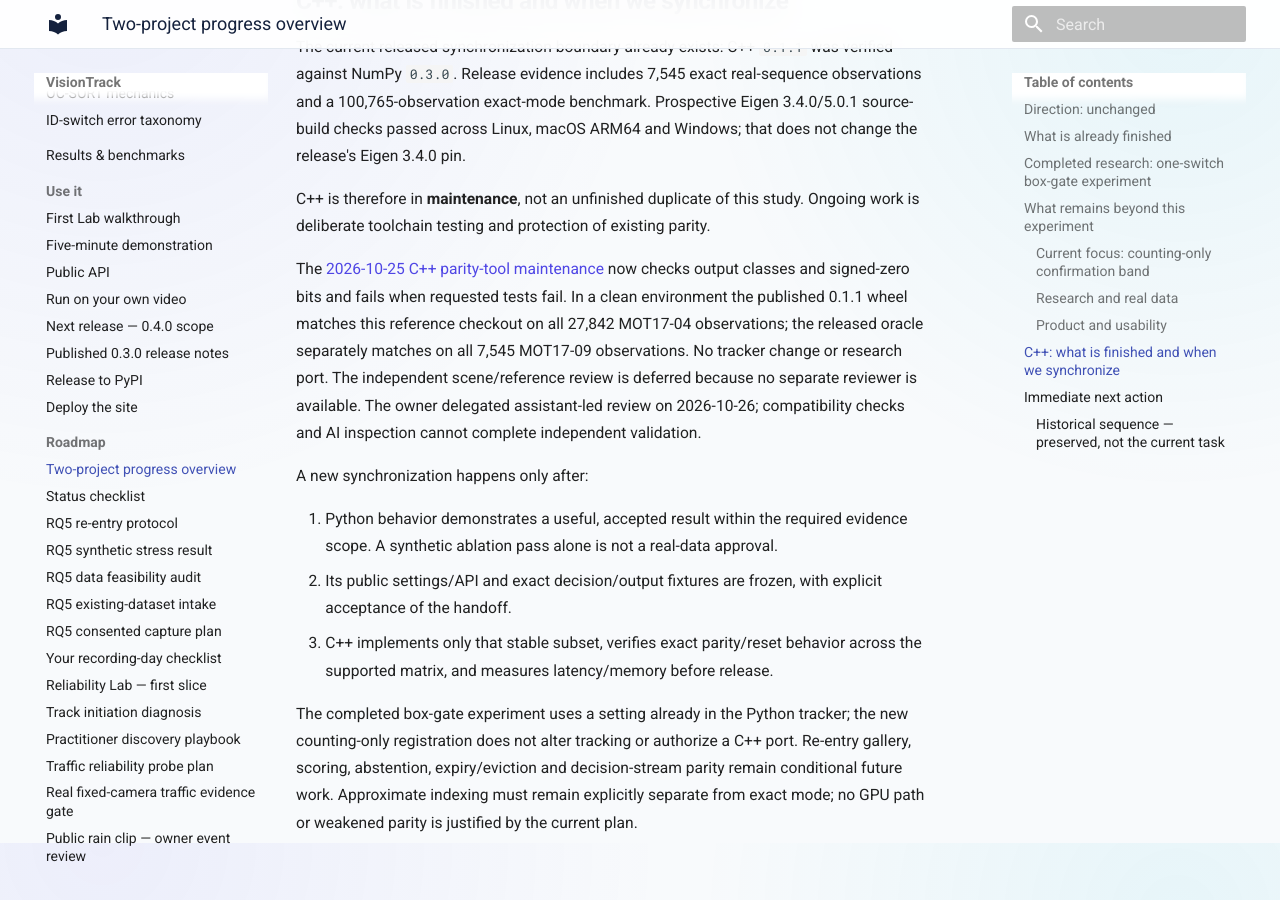
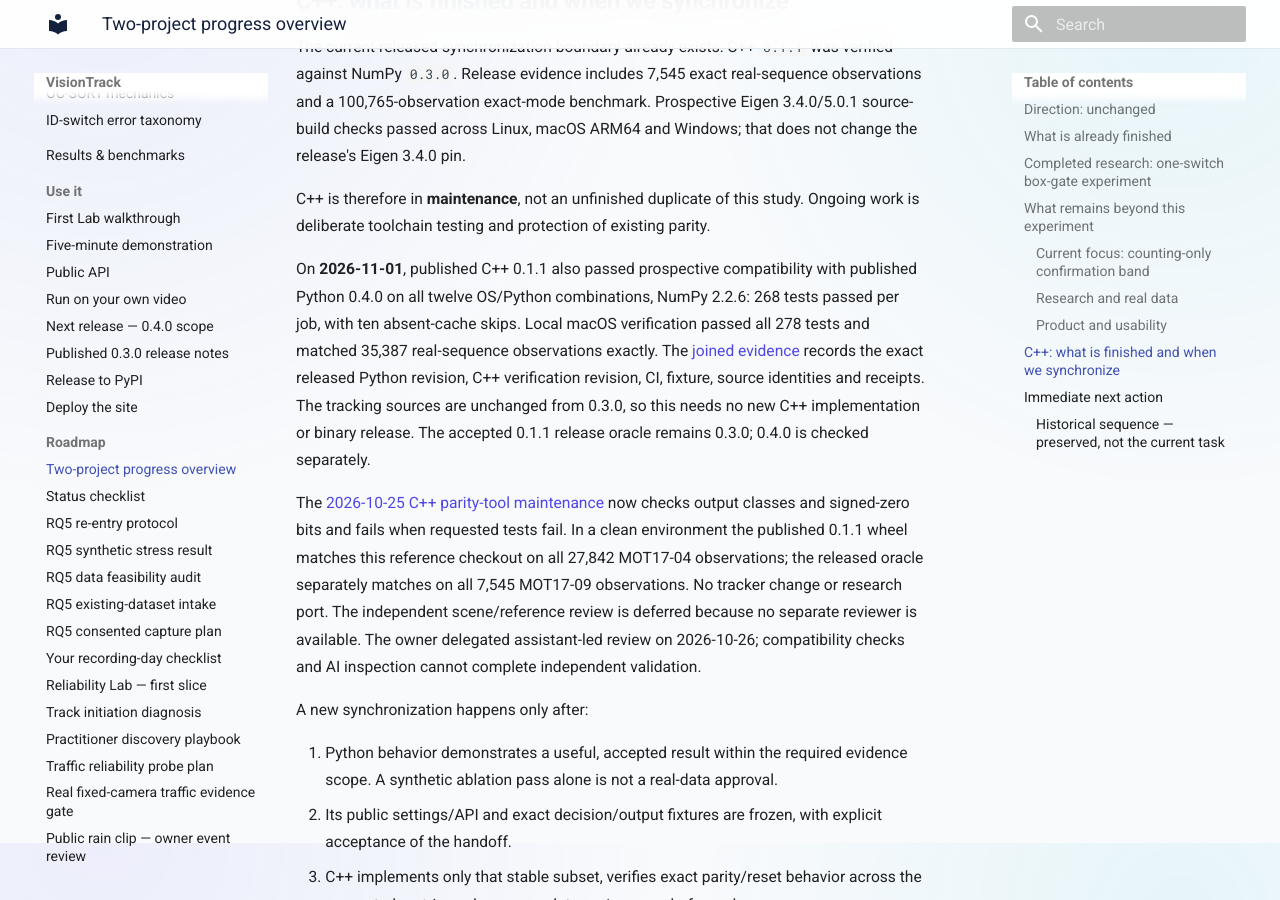
Before and after one commit to hulagerushikesh/visiontrack, an MkDocs documentation site: the page built from docs/PROGRESS_OVERVIEW.md, in a window 1280 px wide and 900 px high, scrolled down 8157 px. Built offline with MkDocs 1.6.1 and Material for MkDocs 9.7.7, drawn with Linux system fonts in a browser that asks for light colours.

Commit message:
Record published Python and C++ compatibility checkpoint

```diff
--- a/docs/PROGRESS_OVERVIEW.md
+++ b/docs/PROGRESS_OVERVIEW.md
@@ -310,6 +310,16 @@
 C++ is therefore in **maintenance**, not an unfinished duplicate of this study.
 Ongoing work is deliberate toolchain testing and protection of existing parity.
 
+On **2026-11-01**, published C++ 0.1.1 also passed prospective compatibility
+with published Python 0.4.0 on all twelve OS/Python combinations, NumPy 2.2.6:
+268 tests passed per job, with ten absent-cache skips. Local macOS verification
+passed all 278 tests and matched 35,387 real-sequence observations exactly.
+The [joined evidence](https://github.com/hulagerushikesh/visiontrack-cpp/blob/main/compatibility/prospective_oracle_0.4.0_evidence.json)
+records the exact released Python revision, C++ verification revision, CI,
+fixture, source identities and receipts. The tracking sources are unchanged
+from 0.3.0, so this needs no new C++ implementation or binary release. The
+accepted 0.1.1 release oracle remains 0.3.0; 0.4.0 is checked separately.
+
 The [2026-10-25 C++ parity-tool maintenance](https://github.com/hulagerushikesh/visiontrack-cpp/blob/main/PARITY_GUARDS.md)
 now checks output classes and signed-zero bits and fails when requested tests
 fail. In a clean environment the published 0.1.1 wheel matches this reference
```
Also changed, not shown: docs/NEXT_STEPS.md (+5 -0 lines), docs/STATUS.md (+10 -0 lines).
